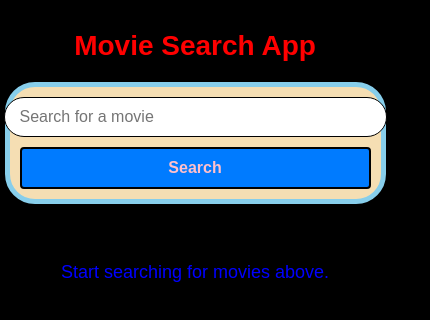
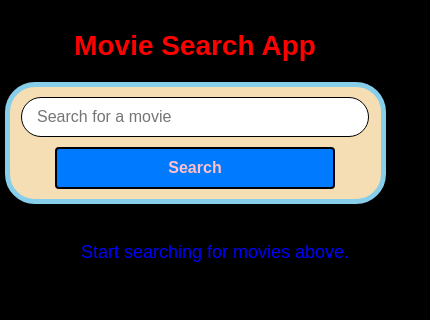
Before and after one commit to SahabMalhotra/Group-Assignment, a React (Create React App) app in the folder movie-search-app/: page / in a window 390 px wide. Shown: the top 320 px of the page, 430 px wide, since content can reach past the window. Built offline with nearby package versions, Linux system fonts and the light colour scheme.

Commit message:
responsive

```diff
--- a/movie-search-app/src/App.css
+++ b/movie-search-app/src/App.css
@@ -188,36 +188,38 @@ p {
   }
 
   .search-container input {
-    width: 100%;
+    width: 90%;
     margin-right: 0;
     margin-bottom: 10px;
   }
 
   .search-container button {
-    width: 100%;
+    width: 80%;
   }
 
   .movie-list {
     grid-template-columns: 1fr;
     gap: 15px;
-    padding: 0 10px;
+    width:100%;
+    margin: 0 auto;
   }
 
   .movie-card {
     flex-direction: column;
     height: auto;
-    width: 100%;
+    width: 70%;
     padding: 10px;
   }
 
   .movie-card img {
-    width: 100%;
-    height: auto;
+    width: 70%;
+    height: 60%;
   }
 
   .movie-card .movie-info {
-    width: 100%;
+    width: 80%;
     padding: 15px;
+    height: 50%;
   }
 
   .movie-card .movie-info h2 {
```
